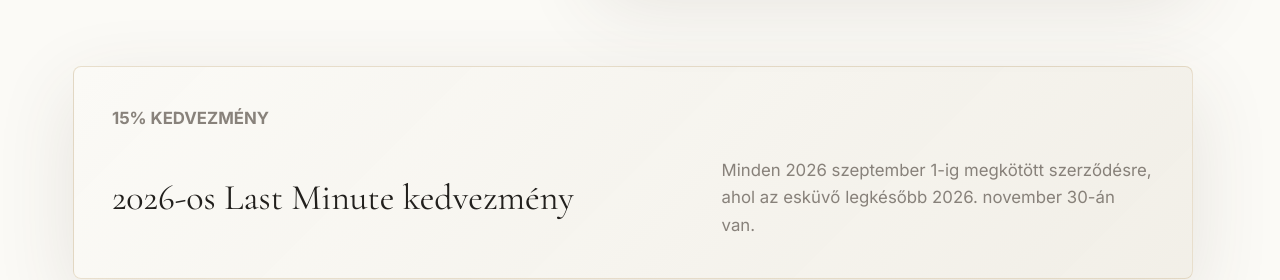
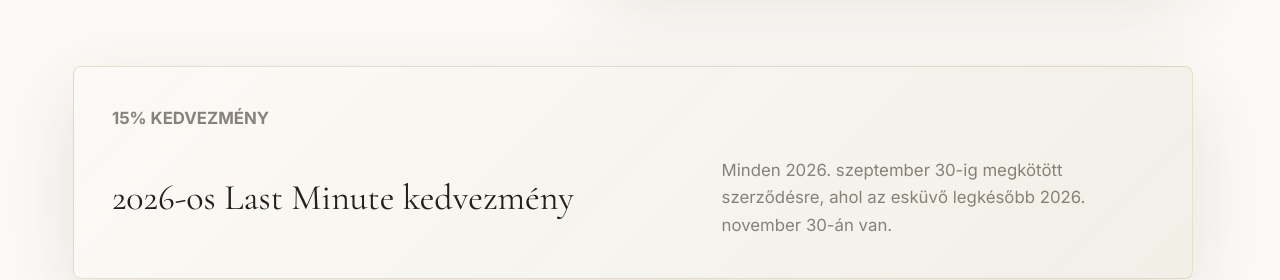
Before and after one commit to rKoppany/sacred-veil-preview, an Astro site: page /szolgaltatasok in a window 1280 px wide. Shown: the part 558-838 px from the top of the page. Built offline with nearby package versions, Linux system fonts and the light colour scheme; Astro itself is replaced by a stand-in of ours.

Commit message:
htaccess mod

```diff
--- a/src/pages/szolgaltatasok.astro
+++ b/src/pages/szolgaltatasok.astro
@@ -111,7 +111,7 @@ const packageRows = [packages.slice(0, 2), packages.slice(2)];
         <div>
           <h2 class="font-display text-4xl leading-none text-ink">2026-os Last Minute kedvezmény</h2>
         </div>
-        <p>Minden 2026 szeptember 1-ig megkötött szerződésre, ahol az esküvő legkésőbb 2026. november 30-án van.</p>
+        <p>Minden 2026. szeptember 30-ig megkötött szerződésre, ahol az esküvő legkésőbb 2026. november 30-án van.</p>
       </div>
     </div>
   </section>
```
Also changed, not shown: 2 other files.
